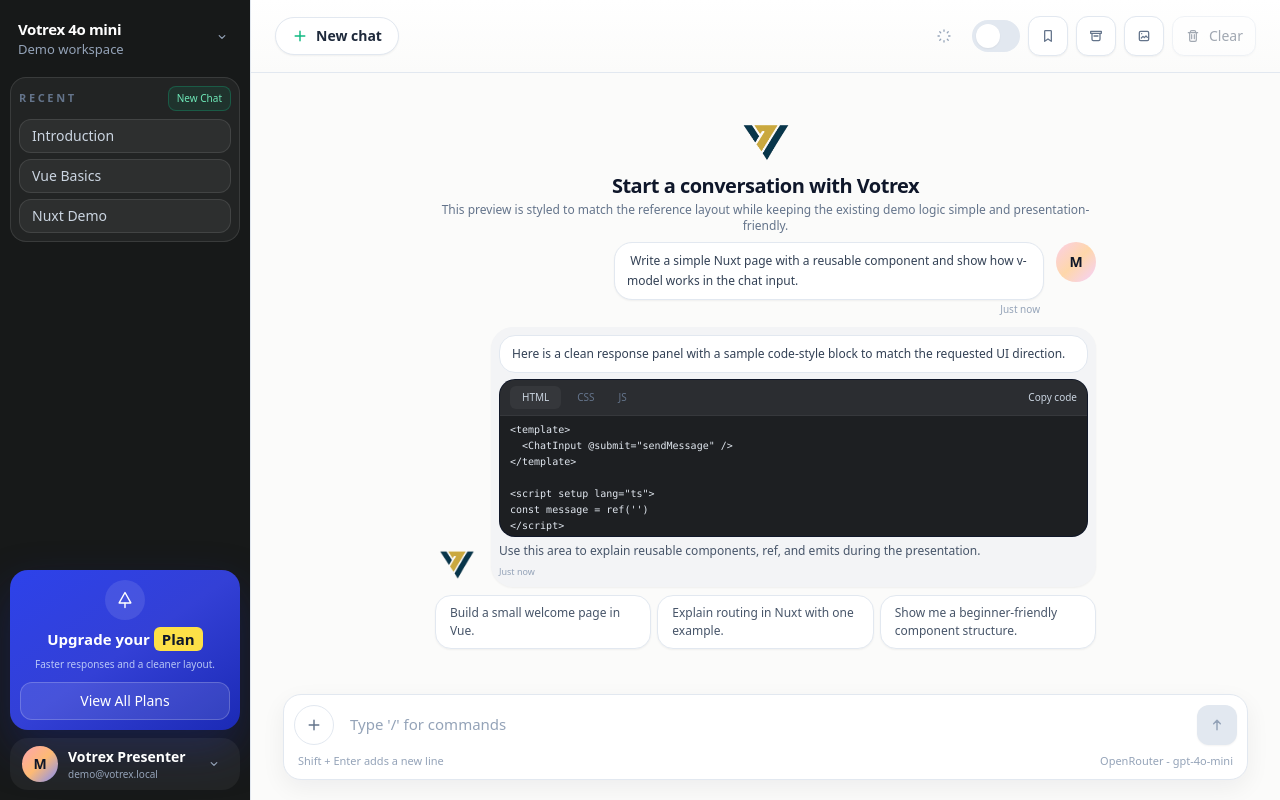
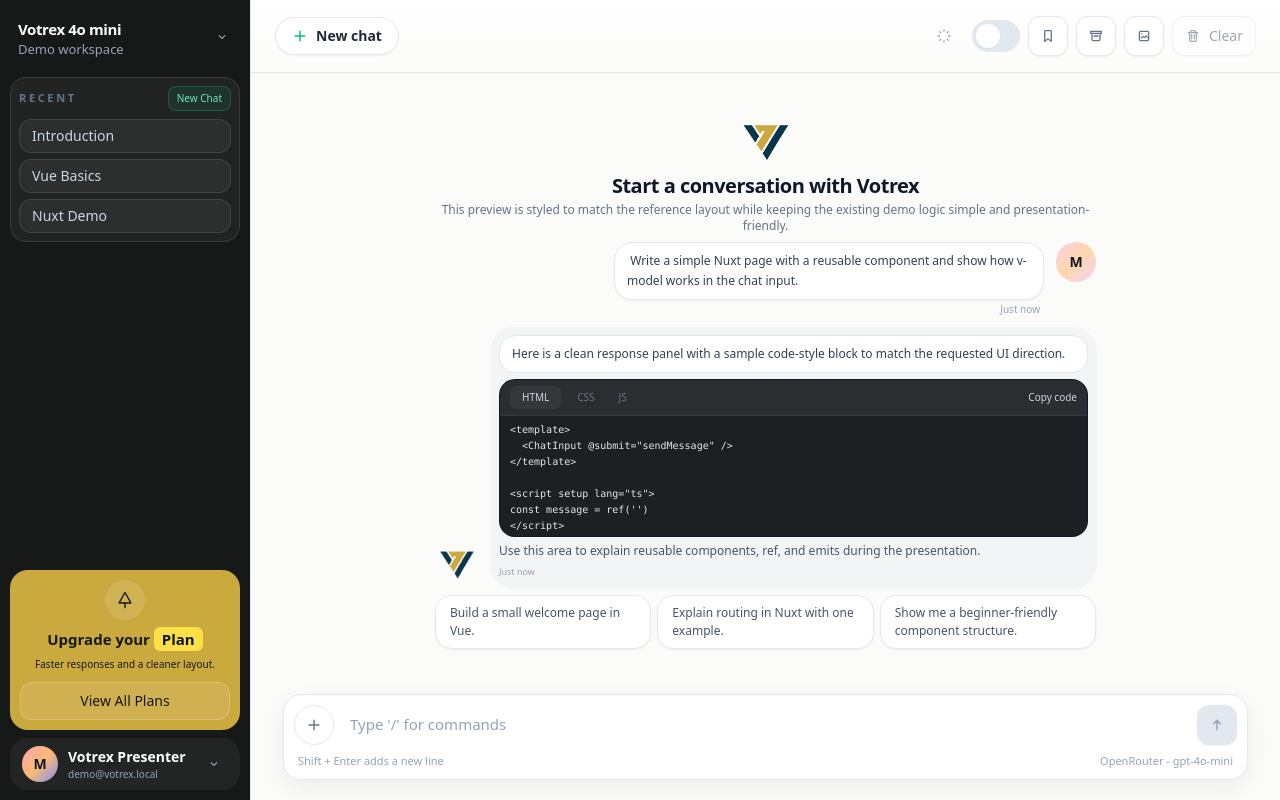
Before and after one commit to Taylerv1/Vortex, a Nuxt app: page /chat in a window 1280 px wide. Built offline with nearby package versions, Linux system fonts and the light colour scheme.

Commit message:
fix: update styles in Sidebar component for improved visual consistency

```diff
--- a/components/Sidebar.vue
+++ b/components/Sidebar.vue
@@ -74,7 +74,7 @@ const emit = defineEmits<{
     </div>
 
     <div class="mt-auto space-y-2">
-      <div class="rounded-[18px] bg-gradient-to-br from-[#2d42ea] via-[#3340d6] to-[#1b2ab5] p-2.5 text-white shadow-[0_20px_45px_rgba(25,39,155,0.35)]">
+      <div class="rounded-[18px] bg-[#caa93f] p-2.5 text-[#171919]">
         <div class="text-center">
           <div class="mx-auto mb-2 flex h-10 w-10 items-center justify-center rounded-full bg-white/10">
             <svg
@@ -101,14 +101,14 @@ const emit = defineEmits<{
             Upgrade your
             <span class="rounded-md bg-yellow-300 px-2 py-0.5 text-slate-900">Plan</span>
           </p>
-          <p class="mt-1.5 text-[10px] leading-4 text-blue-100/80">
+          <p class="mt-1.5 text-[10px] leading-4 text-[#171919]">
             Faster responses and a cleaner layout.
           </p>
         </div>
 
         <button
           type="button"
-          class="mt-2.5 w-full rounded-xl border border-white/20 bg-white/10 px-4 py-2 text-sm font-medium text-white transition hover:bg-white/20"
+          class="mt-2.5 w-full rounded-xl border border-white/20 bg-white/10 px-4 py-2 text-sm font-medium text-[#171919] transition hover:bg-white/20"
         >
           View All Plans
         </button>
```
